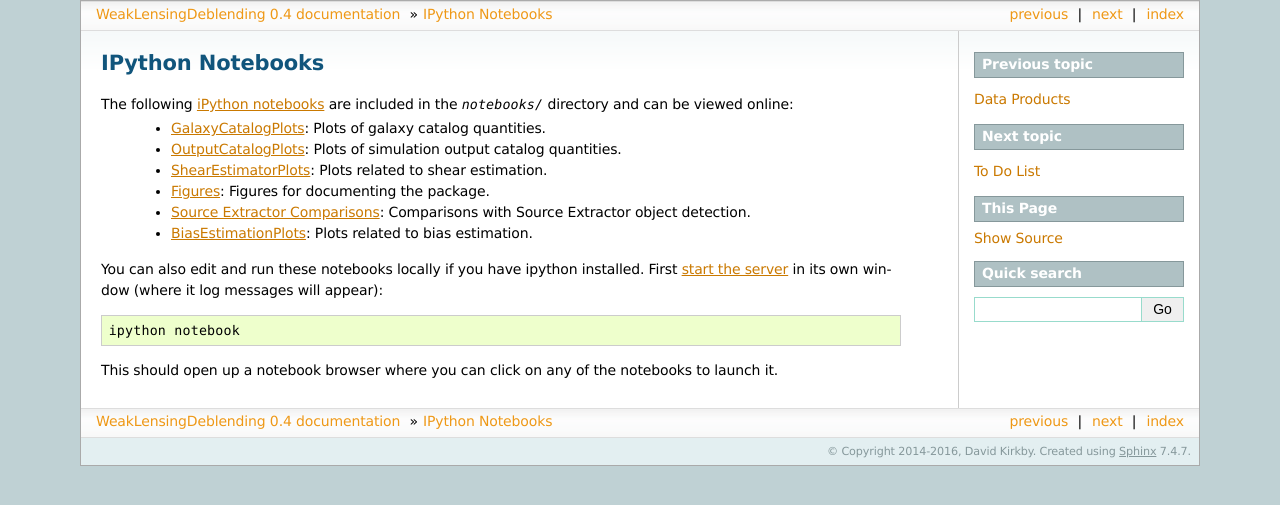
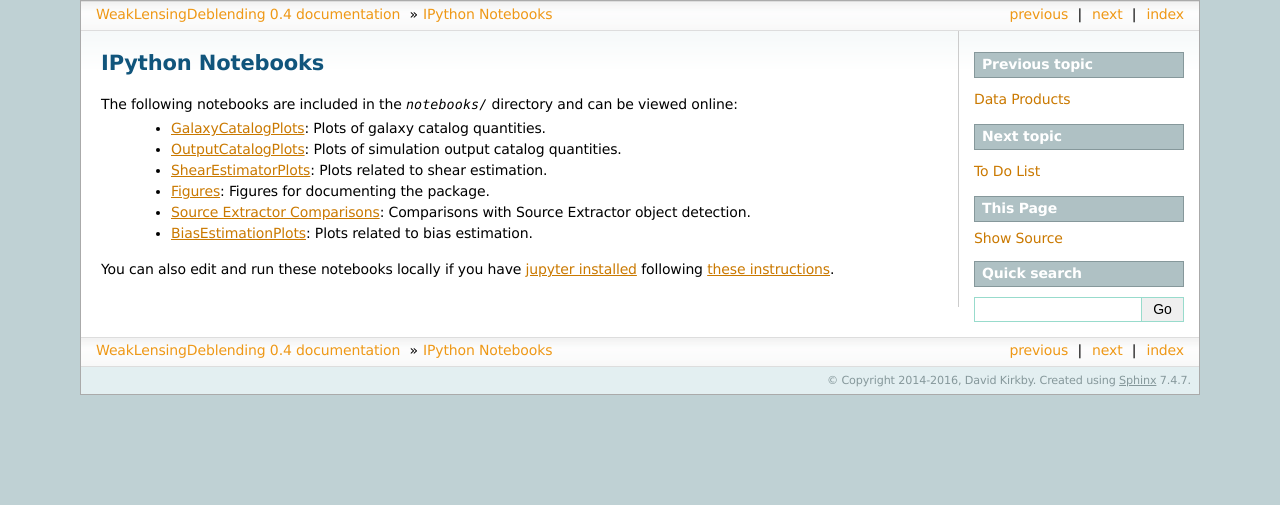
Before and after one commit to LSSTDESC/WeakLensingDeblending, a Sphinx documentation site: the page built from docs/notebooks.rst, in a window 1280 px wide. Shown: the top 505 px of the page. Built offline with Sphinx 7.4.7, drawn with Linux system fonts in a browser that asks for light colours.

Commit message:
Fix notebook docs and update history

```diff
--- a/docs/notebooks.rst
+++ b/docs/notebooks.rst
@@ -1,16 +1,12 @@
 IPython Notebooks
 =================
 
-The following `iPython notebooks <http://ipython.org/notebook.html>`_ are included in the `notebooks/` directory and can be viewed online:
- * `GalaxyCatalogPlots <http://nbviewer.ipython.org/github/DarkEnergyScienceCollaboration/WeakLensingDeblending/blob/master/notebooks/GalaxyCatalogPlots.ipynb>`_: Plots of galaxy catalog quantities.
- * `OutputCatalogPlots <http://nbviewer.ipython.org/github/DarkEnergyScienceCollaboration/WeakLensingDeblending/blob/master/notebooks/OutputCatalogPlots.ipynb>`_: Plots of simulation output catalog quantities.
- * `ShearEstimatorPlots <http://nbviewer.ipython.org/github/DarkEnergyScienceCollaboration/WeakLensingDeblending/blob/master/notebooks/ShearEstimatorPlots.ipynb>`_: Plots related to shear estimation.
- * `Figures <http://nbviewer.ipython.org/github/DarkEnergyScienceCollaboration/WeakLensingDeblending/blob/master/notebooks/Figures.ipynb>`_: Figures for documenting the package.
- * `Source Extractor Comparisons <http://nbviewer.ipython.org/github/DarkEnergyScienceCollaboration/WeakLensingDeblending/blob/master/notebooks/SEXtractorComparisons.ipynb>`_: Comparisons with Source Extractor object detection.
- * `BiasEstimationPlots <http://nbviewer.jupyter.org/gist/ismael2395/faa860bfee20712ee0217c83728b4b35>`_: Plots related to bias estimation.
+The following notebooks are included in the `notebooks/` directory and can be viewed online:
+ * `GalaxyCatalogPlots <https://github.com/DarkEnergyScienceCollaboration/WeakLensingDeblending/blob/master/notebooks/GalaxyCatalogPlots.ipynb>`_: Plots of galaxy catalog quantities.
+ * `OutputCatalogPlots <https://github.com/DarkEnergyScienceCollaboration/WeakLensingDeblending/blob/master/notebooks/OutputCatalogPlots.ipynb>`_: Plots of simulation output catalog quantities.
+ * `ShearEstimatorPlots <https://github.com/DarkEnergyScienceCollaboration/WeakLensingDeblending/blob/master/notebooks/ShearEstimatorPlots.ipynb>`_: Plots related to shear estimation.
+ * `Figures <https://github.com/DarkEnergyScienceCollaboration/WeakLensingDeblending/blob/master/notebooks/Figures.ipynb>`_: Figures for documenting the package.
+ * `Source Extractor Comparisons <https://github.com/DarkEnergyScienceCollaboration/WeakLensingDeblending/blob/master/notebooks/SEXtractorComparisons.ipynb>`_: Comparisons with Source Extractor object detection.
+ * `BiasEstimationPlots <https://github.com/DarkEnergyScienceCollaboration/WeakLensingDeblending/blob/master/notebooks/BiasEstimationPlots.ipynb>`_: Plots related to bias estimation.
 
-You can also edit and run these notebooks locally if you have ipython installed. First `start the server <http://ipython.org/ipython-doc/stable/notebook/notebook.html#starting-the-notebook-server>`_ in its own window (where it log messages will appear)::
-
-	ipython notebook
-
-This should open up a notebook browser where you can click on any of the notebooks to launch it.
+You can also edit and run these notebooks locally if you have `jupyter installed <https://jupyter.readthedocs.io/en/latest/install.html>`_ following `these instructions <https://jupyter.readthedocs.io/en/latest/running.html>`_.
```
Also changed, not shown: docs/history.rst (+7 -1 lines).
